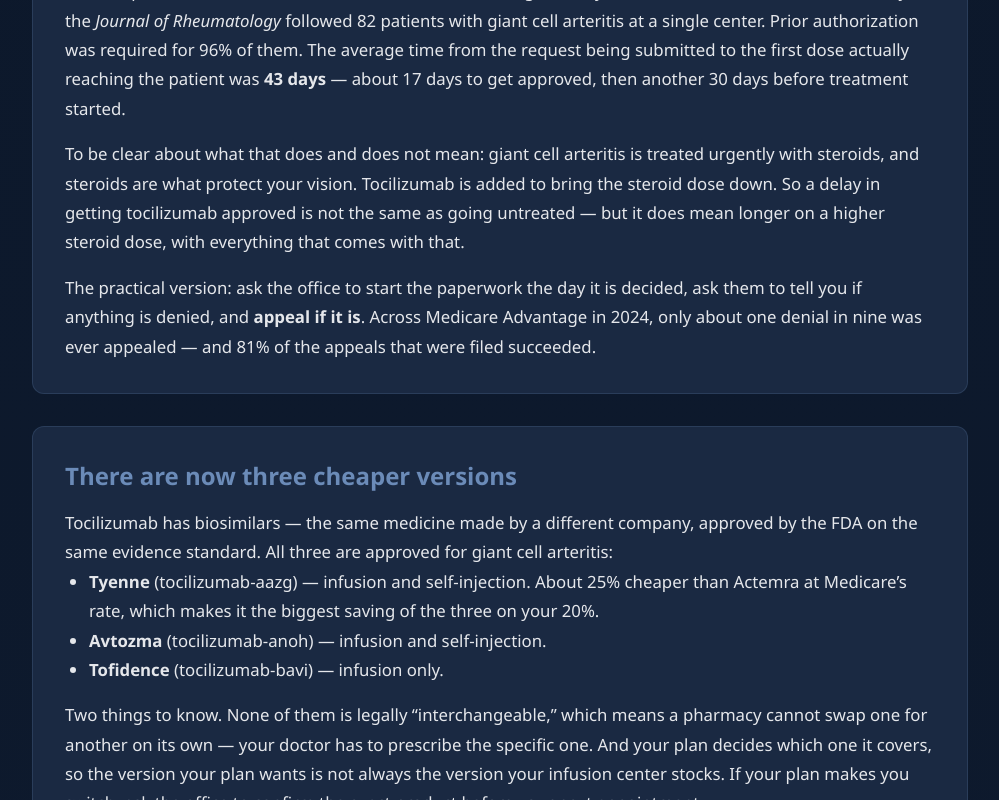
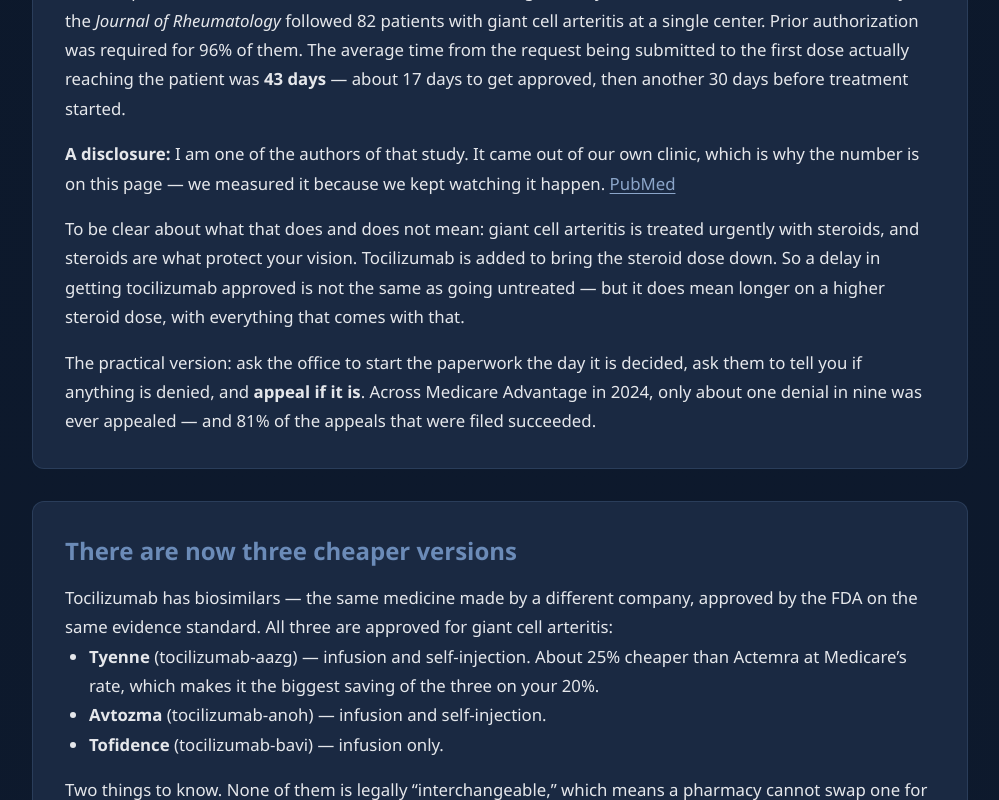
Before and after one commit to rheumify/rheumify-website, a Next.js app: page /patients/insurance/tocilizumab in a window 1280 px wide. Shown: the part 2700-3500 px from the top of the page, without its empty margins (140-1139 px from the left). Built offline with nearby package versions, Linux system fonts and the light colour scheme.

Commit message:
Disclose co-authorship of the cited tocilizumab study

```diff
--- a/app/patients/insurance/tocilizumab/page.js
+++ b/app/patients/insurance/tocilizumab/page.js
@@ -187,6 +187,18 @@ export default function TocilizumabPage() {
           The average time from the request being submitted to the first dose actually reaching the
           patient was <strong>43 days</strong> — about 17 days to get approved, then another 30 days
           before treatment started.
+        </p>
+        <p style={{ marginTop: '1rem' }}>
+          <strong>A disclosure:</strong> I am one of the authors of that study. It came out of our
+          own clinic, which is why the number is on this page &mdash; we measured it because we kept
+          watching it happen.{' '}
+          <a
+            href="https://pubmed.ncbi.nlm.nih.gov/40089304/"
+            target="_blank"
+            rel="noopener noreferrer"
+          >
+            PubMed
+          </a>
         </p>
         <p style={{ marginTop: '1rem' }}>
           To be clear about what that does and does not mean: giant cell arteritis is treated
@@ -426,8 +438,10 @@ export default function TocilizumabPage() {
           </li>
           <li>
             Time from prior authorization request to first tocilizumab dose in giant cell arteritis
-            (mean 43 days; prior authorization required in 96% of cases) — Jimenez et al.,{' '}
-            <em>Journal of Rheumatology</em>, 2025.
+            (mean 43 days; prior authorization required in 96% of cases) — Feterman Jimenez D,
+            Thomason JL, Liew JW, Ferguson S, Hughes G, Bays AM,{' '}
+            <em>Journal of Rheumatology</em>, 2025. PMID 40089304. The author of this page
+            is a co-author of this study.
           </li>
           <li>
             Medicare Advantage appeal rates and outcomes for 2024 (11.5% of denials appealed, 80.7%
```
